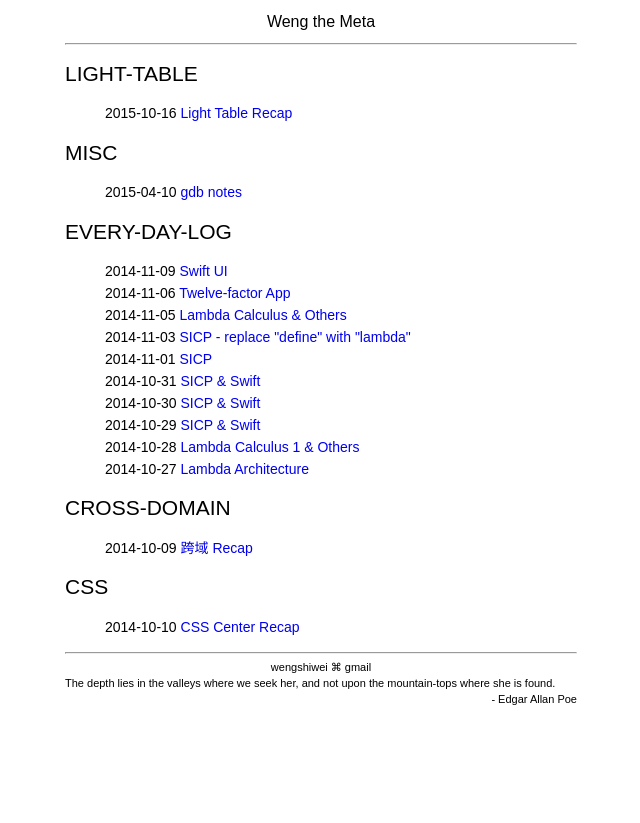
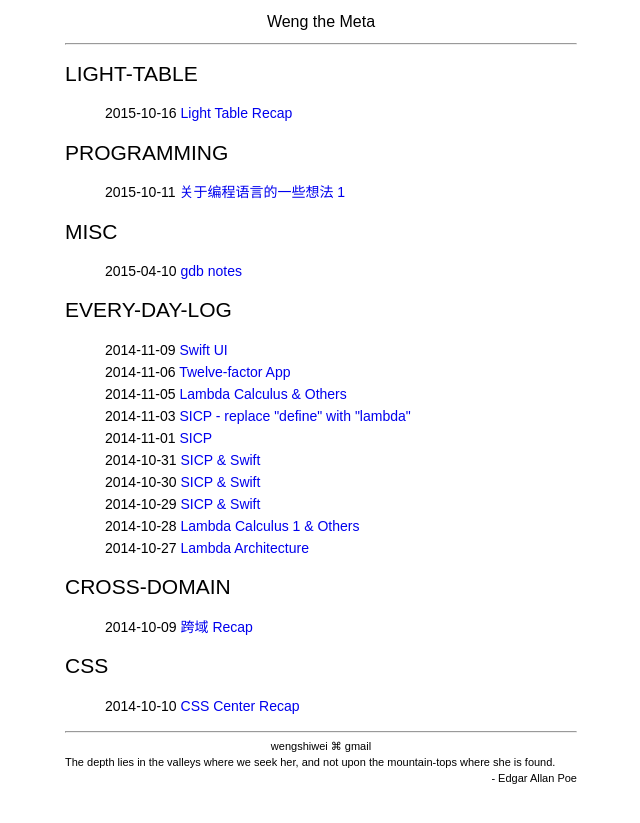
Before and after one commit to wengshiwei/wengshiwei.github.io, a Jekyll site: the page built from index.html, in a window 1280 px wide. Shown: the top 823 px of the page, without its empty margins (319-959 px from the left). Built offline with Jekyll 4.4.1, drawn with Linux system fonts in a browser that asks for light colours; some of the changed lines change nothing that is shown.

Commit message:
add post

```diff
--- /dev/null
+++ b/_posts/2015-11/2015-10-11-meta.md
@@ -0,0 +1,45 @@
+---
+layout: post
+title: 关于编程语言的一些想法 1
+comments: true
+category:
+- programming
+---
+
+这篇文章没什么条理，把以前随手记下来的东西写一下而已。没有严谨地考虑，很多直觉与成见。
+
+# 1. a good IDE should be stackoverflow integrated
+
+stackoverflow成为编程中很重要的环节，有时因为对语言不熟悉，有时因为出现了难以理解的现象。比如我想列出某个路径下所有的文件，我与其去文档里查看os、path相关的文档，不如直接搜"<language-name> list files directory"直接。这种例子太多了。我可以在自然语言里随意地描述一个目的，也可以在搜索引擎关键字上轻易地选择关键字。某个语言具体的代码怎么写，还是搜一下来的快。
+
+我常感觉，编程就像“翻译”，搜stackoverflow就像“查词典”。IDE应该内置一个类似stackoverflow功能，比如我用list files，就能给我我需要的代码。
+
+# 2. no files any more
+
+Mac的Application都在一个文件夹里，一个App就是一个文件，按照就是拖进这个文件夹，删除就是拖到回收站(尽管事实上还是产生了额外的、在其他目录的临时文件)。
+
+我设想的新的编程环境，不再需要文件这个概念。就像用Evernote管理笔记，有笔记，没有笔记文件。接下来是怎么归类、显示的问题。比如说我的项目是MVC结构的，那么我可以提供针对某个model的MVC显示，也可以显示所有的view、mode。IDE显示的粒度不再是文件，可以是function，可以是class，或者是某些定制的方式。
+
+# 3. pattern-oriented programming
+
+有点类似各种boilerplate。boilerplate的好处是方便，缺点是simple并不意味着easy (可以参看Clojure语言创始人Rich Hickey的演讲[Simple Made Easy](http://www.infoq.com/presentations/Simple-Made-Easy-QCon-London-2012)。
+
+# 4. no code generator
+
+Code generating is evil. 只是很久以前用Eclipse写Java时用过代码生成，给一堆变量生成getter和setter。很蠢。一个很蠢的行为，反应出之前某些设计理解就错了。（往远了说，我对整个OOP就有成见。）
+
+# 5. debug & test
+
+本科有个老师说过"Programming language never confuses. Human confuses". 我在这里不考虑syntax层面的debug。debug和test，都为了保证我们写的程序，能正确的处理我们预想的情况。我们可能程序写错了，我的程序不是我预期的样子。也可能预期出错了，我的程序虽然是我预期的样子，但是我的预期并不能正确反应客观问题。
+
+# 6. semantics keyword
+
+体现语义的关键词。Swift 2的guard就属于semantics keyword。它完全可以用if取代。我想过，value-if-block和control-if-block。主要是方便阅读，也许对优化有用。
+
+# 7. translator
+
+我看到过一个项目 [practicalswift/Pythonic.swift](https://github.com/practicalswift/Pythonic.swift) - a Swift implementation of selected parts of Python standard library。还有 [Zolmeister/Boa](https://github.com/Zolmeister/Boa) - Python built-in functions implemented in javascript.
+
+标准库反映了常见的需求。这些需求不是某个语言特定的，而是某些语言会遇到的一类需求。可能之后会有类似的一批东西，比如把Immutablejs翻译到其他语言上。
+
+我在这里说的翻译，并不是port，也不是source-to-source compiler这个层面上的意义。我可以把这些都归类到第一节里面。我们要方便地描述一个问题，我知道这个问题在Python里面怎么解决，我想知道这个问题在Swift里面怎么解决。实现标准库的做法，可能和programming into a language有冲突。
--- a/index.html
+++ b/index.html
@@ -3,6 +3,7 @@ title: Weng the Meta
 layout: default
 categories:
 - light-table
+- programming
 - misc
 - every-day-log
 - cross-domain
```
